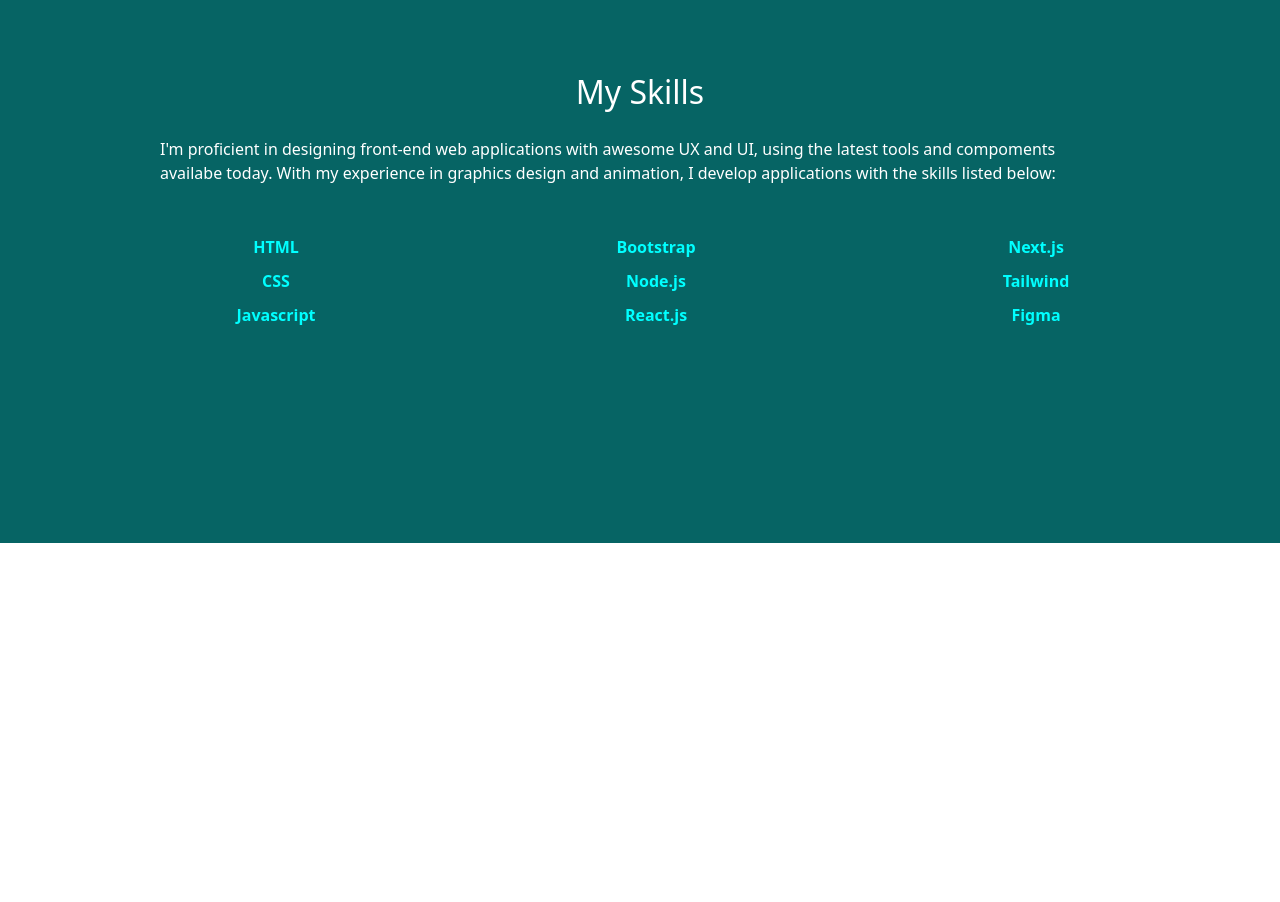
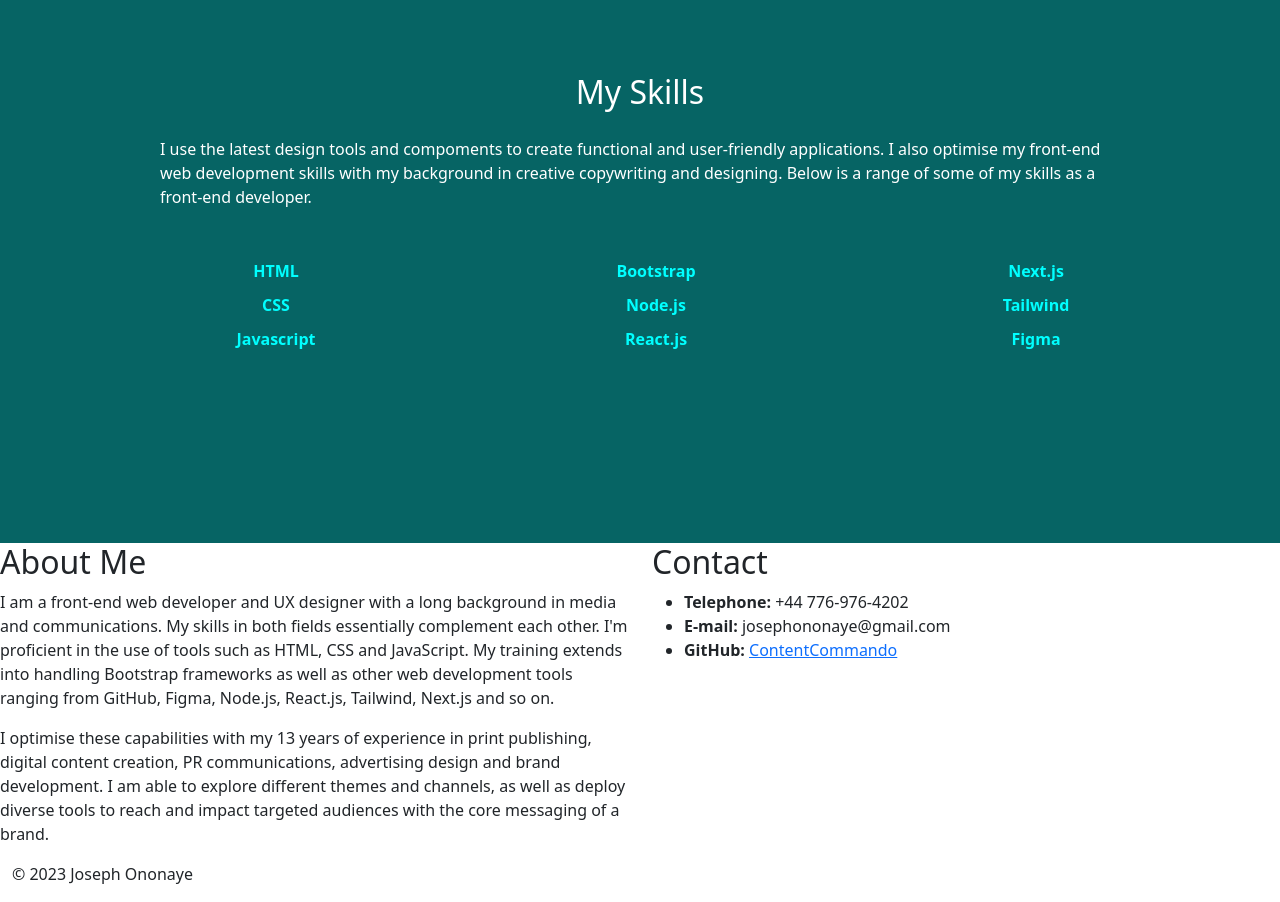
Before and after one commit to ContentCommando/Bootstrap-Portfolio, a plain HTML site: page index.html in a window 1280 px wide. Shown: the part 1200-2102 px from the top of the page. Before the commit the page ends 1743 px from the top, so only its background shows below. Drawn offline with nearby package versions, Linux system fonts and the light colour scheme.

Commit message:
Improved the structure of the HTML by adding codes for About Me, Contact and Footer

```diff
--- a/index.html
+++ b/index.html
@@ -52,8 +52,9 @@
                     <h1 class="display-5 fw-bold">Joseph Ononaye</h1>
                     <h2>Front-End Developer</h2>
                     <div class="col-md-10 fs-4 intro-copy">
-                        <p>Also proficient in copywriting and familiar with graphics design and
-                            animation. Based in Birmingham, United Kingdom.</p>
+                        <p>Builds functional and user-friendly web applications with amazing UI/UX designs and creative
+                            copywriting for branding and advertising. Based in Birmingham, United Kingdom.
+                        </p>
                     </div>
                 </div>
             </div>
@@ -93,7 +94,7 @@
                         <img src="assets/images/02-portfolio-3.jpg" class="card-img-top" alt="...">
                         <div class="card-body">
                             <h5 class="card-title">Occam Networks</h5>
-                            <p class="card-text">Built a webpage for SaaS company featuring their latest software for
+                            <p class="card-text">Built a webpage for a SaaS company featuring their latest software for
                                 contact-centre testing.</p>
                             <a href="#" class="btn btn-primary">Check it out</a>
                         </div>
@@ -113,13 +114,15 @@
             </div>
         </div>
     </section>
+    <!-- Work Section Ends -->
 
     <!-- Skills Section -->
-    <section class="section-heading skill-section">
-        <h2 id="my-skills">My Skills</h2>
-        <p>I'm proficient in designing front-end web applications with awesome UX and UI, using the latest tools and
-            compoments availabe today. With my experience in graphics design and animation, I develop applications with the skills
-            listed below: </p>
+    <section class="section-heading skill-section" id="my-skills">
+        <h2>My Skills</h2>
+        <p>I use the latest design tools and compoments to create functional and user-friendly applications. I also
+            optimise my front-end web development skills with my background in creative copywriting and designing. Below
+            is a range of some of my skills as a front-end developer.
+        </p>
         <div class="container text-list">
             <div class="row">
                 <div class="col-sm-12 col-md-6 col-lg-4 skill-list">
@@ -152,6 +155,44 @@
             </div>
         </div>
     </section>
+    <!-- Skills Section Ends -->
+
+    <!-- About me/Contact -->
+    <section class="about-container" id="about-me">
+        <div class="row About-row">
+            <div class="col-lg-6">
+                <h2>About Me</h2>
+                <p>I am a front-end web developer and UX designer with a long background in media and communications.
+                    My skills in both fields essentially complement each other. I'm proficient in the use of
+                    tools such as HTML, CSS and JavaScript. My training extends into handling Bootstrap
+                    frameworks as well as other web development tools ranging from GitHub, Figma, Node.js, React.js,
+                    Tailwind, Next.js and so on.
+                </p>
+                <p>I optimise these capabilities with my 13 years of experience in print publishing, digital content
+                    creation, PR communications, advertising design and brand development. I am able to explore different themes and channels, as well as deploy diverse tools to
+                    reach and impact targeted audiences with the core messaging of a brand.
+                </p>
+            </div>
+            <div class="col-lg-5 contact-col">
+                <h2>Contact</h2>
+                <ul>
+                    <li><strong>Telephone:</strong> +44 776-976-4202</li>
+                    <li><strong>E-mail:</strong> josephononaye@gmail.com</a></li>
+                    <li><strong>GitHub:</strong> <a href="http://github.com/ContentCommando">ContentCommando</a></li>
+                </ul>
+            </div>
+        </div>
+    </section>
+    <!-- About me/Contact Ends -->
+
+    <!-- Footer -->
+    <footer>
+        <div class="container-fluid footer-bar">
+            <p>&copy 2023 Joseph Ononaye</p>
+        </div>
+    </footer>
+    <!-- Footer Ends -->
+
     <!-- Javascript -->
     <script src="https://cdn.jsdelivr.net/npm/bootstrap@5.3.1/dist/js/bootstrap.bundle.min.js"
         integrity="sha384-HwwvtgBNo3bZJJLYd8oVXjrBZt8cqVSpeBNS5n7C8IVInixGAoxmnlMuBnhbgrkm"
```
